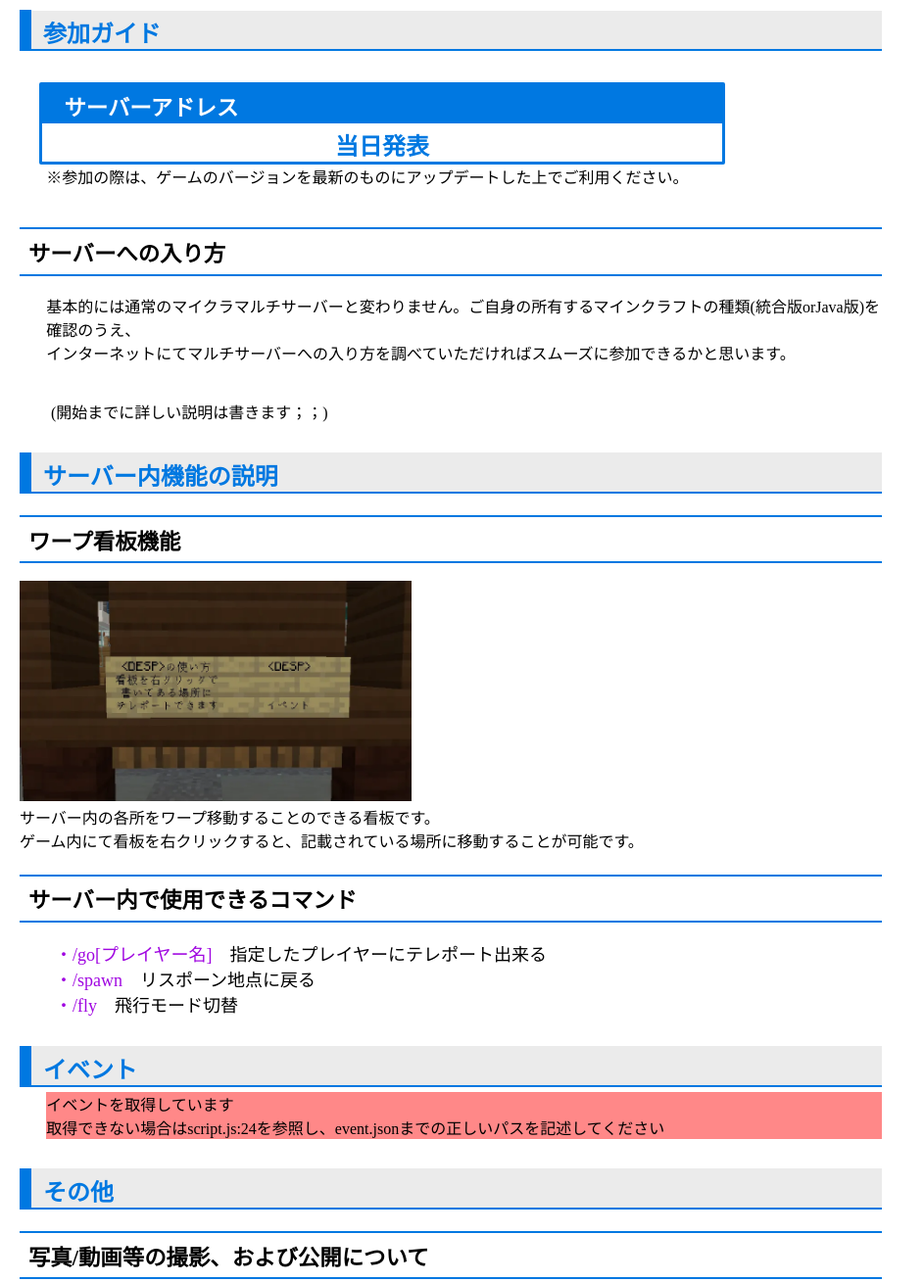
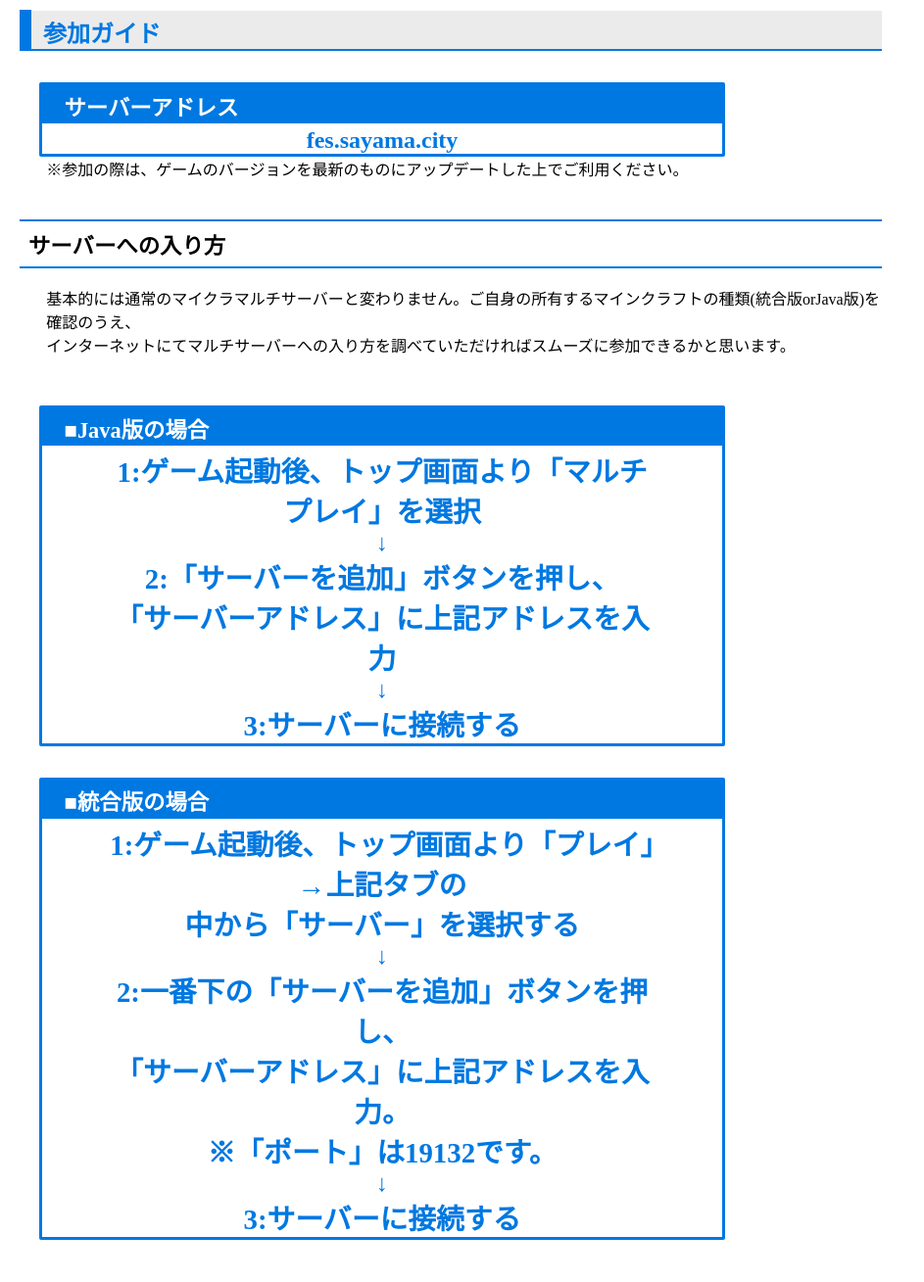
Before and after one commit to SayamaPrefectureEvent/Homepage, a plain HTML site: page index.html in a window 1280 px wide. Shown: the part 3060-4369 px from the top of the page at 98% size, without its empty margins (0-943 px from the left). Drawn offline with Linux system fonts and the light colour scheme; no server answers; a web font is replaced by a local one.

Commit message:
Update index.html

```diff
--- a/index.html
+++ b/index.html
@@ -106,7 +106,7 @@
 				イベントメイン会場周辺には、前年同様、「夏祭り」を再現したエリアも設置。<br>
 				マイクラの世界で旅行気分を味わえます。<br><br>
 
-			  マップの観光に便利な、<a href="ここにdynmapのurl">オンラインマップ</a>もご用意しております。</p>
+			  マップの観光に便利な、<a href="https://map.sayama.city/">オンラインマップ</a>もご用意しております。</p>
 
 <br>
 <br>
@@ -114,14 +114,33 @@
 			<h3>参加ガイド</h3>
 			<p>
 				<div class="address">
-				<h4>サーバーアドレス</h4><h5>当日発表</h5>
+				<h4>サーバーアドレス</h4><h5>fes.sayama.city</h5>
 				</div>
 			<p>※参加の際は、ゲームのバージョンを最新のものにアップデートした上でご利用ください。<br><br>
 			</p>
 			<h4>サーバーへの入り方</h4><br>
 				<p>基本的には通常のマイクラマルチサーバーと変わりません。ご自身の所有するマインクラフトの種類(統合版orJava版)を確認のうえ、<br>
-				   インターネットにてマルチサーバーへの入り方を調べていただければスムーズに参加できるかと思います。</p><br><br>
-				　　(開始までに詳しい説明は書きます；；)
+				   インターネットにてマルチサーバーへの入り方を調べていただければスムーズに参加できるかと思います。</p>
+<br>
+				<div class="address">
+				<h4>■Java版の場合</h4><h5><big>
+											1:ゲーム起動後、トップ画面より「マルチプレイ」を選択</big><br>↓<br>
+
+											<big>2:「サーバーを追加」ボタンを押し、<br>
+												「サーバーアドレス」に上記アドレスを入力</big><br>↓<br>
+											<big>3:サーバーに接続する</big></h5>
+				</div>
+
+				<div class="address">
+				<h4>■統合版の場合</h4><h5><big>
+											1:ゲーム起動後、トップ画面より「プレイ」→上記タブの<br>
+												中から「サーバー」を選択する</big><br>↓<br>
+
+											<big>2:一番下の「サーバーを追加」ボタンを押し、<br>
+												「サーバーアドレス」に上記アドレスを入力。<br>
+												※「ポート」は19132です。</big><br>↓<br>
+											<big>3:サーバーに接続する</big></h5>
+				</div>
 <br>
 <br>
 
@@ -180,7 +199,7 @@
 							用意しています。
 			<br>
 
-		  <a href="ここにdynmapのurl">
+		  <a href="https://map.sayama.city/">
 			オンラインマップを表示
 			</a>
 		  </p>
```
